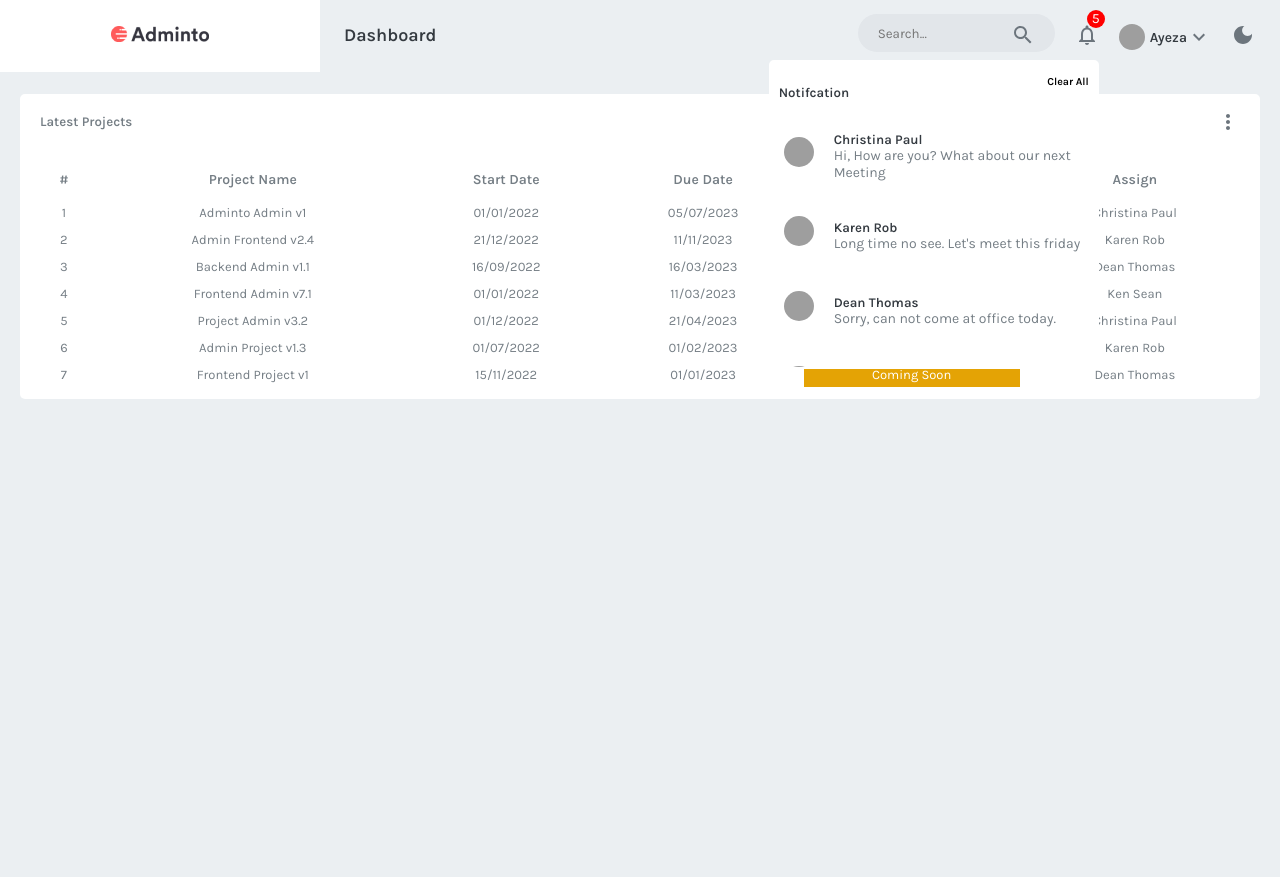
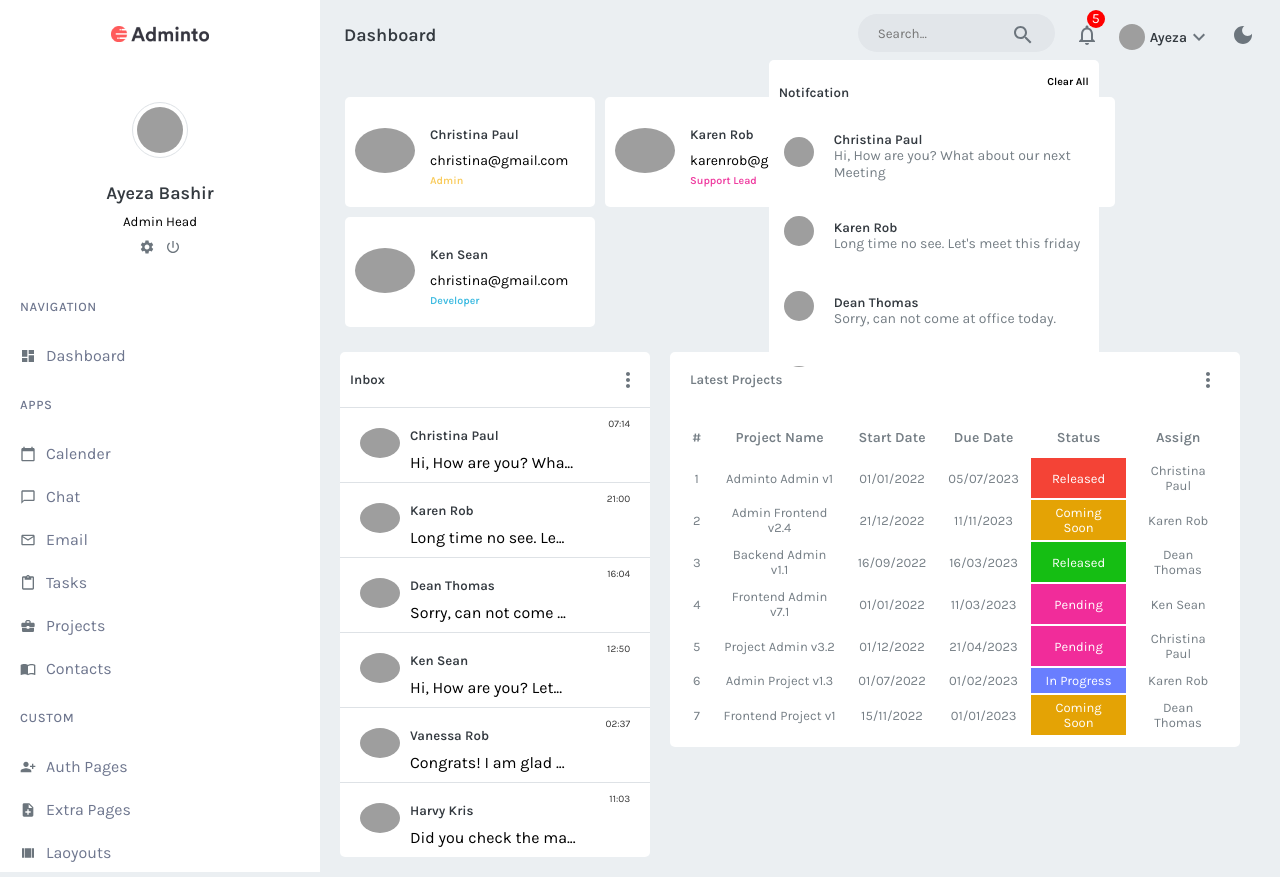
Before and after one commit to ayezabashir/ReactJs-AdminDashboard, a React (Vite) app: page / in a window 1280 px wide. Both pictures are taken after a click on the icon 1086 px from the left and 35 px from the top of the page. Before the commit the page ends 800 px from the top, so only its background shows below. Built offline with nearby package versions, Linux system fonts and the light colour scheme; grey boxes are pictures that could not be loaded.

Commit message:
fixing styles

```diff
--- a/src/App.jsx
+++ b/src/App.jsx
@@ -1,9 +1,8 @@
 import './App.scss'
 import Header from './components/header/Header'
-// import Sidebar from './components/sidebar/Sidebar'
-// import Users from './components/users/Users';
-// import Inbox from './components/inbox/Inbox';
-import Projects from './components/projects/Projects';
+import Sidebar from './components/sidebar/Sidebar'
+import Dashboard from './pages/Dashboard';
+
 import { useState } from 'react';
 function App() {
   const [lightmode, setLightmMode] = useState(true);
@@ -13,10 +12,10 @@ function App() {
   return (
     <>
       <Header mode={switchModes} light={lightmode} />
-      {/* <Sidebar /> */}
-      {/* <Users /> */}
-      {/* <Inbox /> */}
-      <Projects />
+      <main>
+        <Sidebar />
+        <Dashboard />
+      </main>
     </>
   )
 }
--- a/src/App.scss
+++ b/src/App.scss
@@ -3,11 +3,14 @@ $bg-input: #e2e6ea;
 $text-hover: #71b6f9;
 $border-color: #dee2e6;
 $link-color: #6e768e;
+$body-bg: #ebeff2;
 
 // header
 .header {
   width: 100vw;
-  height: 100%;
+  position: fixed;
+  z-index: 111;
+  background: $body-bg;
   .container {
     display: flex;
     justify-content: space-between;
@@ -237,90 +240,26 @@ $link-color: #6e768e;
   }
 }
 
-// Sidebar
-.sidebar {
-  background: #fff;
-  width: 25vw;
-  margin-top: -4px;
-  height: 100vh;
-  position: fixed;
-  overflow: scroll;
-  .content {
-    padding: 30px 0;
-    .content-top {
+// Main
+main {
+  position: absolute;
   display: flex;
-      flex-direction: column;
-      align-items: center;
-      justify-content: center;
-      .image {
-        margin: 10px 0;
-        img {
-          width: 3.5rem;
-          height: 3.5rem;
-          border-radius: 50%;
-        }
-        .thumbnail {
-          padding: 0.25rem;
-          border: 1px solid $border-color;
-        }
-      }
-      .icons {
-        margin: 10px 0;
-        .icon {
-          font-size: 16px;
-          margin: 0 5px;
-        }
-      }
-    }
-    .content-bottom {
-      margin-top: 20px;
-      margin-bottom: 50px;
-      .title {
-        h5 {
-          padding: 10px 20px;
-          letter-spacing: 0.05em;
-          font-weight: 500 !important;
-          color: $link-color;
-          pointer-events: none;
-          font-weight: normal;
-          font-size: 0.8rem;
-          text-transform: uppercase;
-        }
-        .item {
-          padding: 12px 20px;
-          display: flex;
-          justify-content: flex-start;
-          align-items: center;
-          color: $link-color;
-          cursor: pointer;
+  right: 0;
+  left: 0;
+  top: 72px;
 
-          .icon {
-            font-size: 16px;
-            margin-right: 10px;
-          }
-
-          &:hover {
-            .icon,
-            p {
-              color: $text-hover;
-              transition: all 0.3s ease;
-            }
-          }
-        }
-      }
-    }
-  }
-}
-
+  .dashboard {
+    width: 75vw;
+    position: absolute;
+    right: 0;
+    padding: 20px;
     // Users
     .users {
       display: flex;
-  justify-content: space-evenly;
-  align-items: center;
       flex-wrap: wrap;
       .user {
         margin: 5px;
-    width: 260px;
+        width: 250px;
         background: #fff;
         border-radius: 5px;
         padding: 20px 10px;
@@ -351,9 +290,13 @@ $link-color: #6e768e;
         }
       }
     }
-
+    .inbox-projects {
+      display: flex;
+      justify-content: space-between;
+      align-items: baseline;
       // Inbox
       .inbox {
+        border-radius: 5px;
         display: flex;
         flex-direction: column;
         width: 320px;
@@ -432,6 +375,82 @@ $link-color: #6e768e;
                   font-size: 13px;
                   padding: 5px 10px;
                   font-weight: 400;
+                }
+              }
+            }
+          }
+        }
+      }
+    }
+  }
+}
+.sidebar {
+  background: #fff;
+  width: 25vw;
+  height: 100vh;
+  position: fixed;
+  overflow: scroll;
+  z-index: 1111;
+  .content {
+    padding: 20px 0 0 0;
+    .content-top {
+      display: flex;
+      flex-direction: column;
+      align-items: center;
+      justify-content: center;
+      .image {
+        margin: 10px 0;
+        img {
+          width: 3.5rem;
+          height: 3.5rem;
+          border-radius: 50%;
+        }
+        .thumbnail {
+          padding: 0.25rem;
+          border: 1px solid $border-color;
+        }
+      }
+      .icons {
+        margin: 10px 0;
+        .icon {
+          font-size: 16px;
+          margin: 0 5px;
+        }
+      }
+    }
+    .content-bottom {
+      margin-top: 20px;
+      margin-bottom: 50px;
+      .title {
+        h5 {
+          padding: 10px 20px;
+          letter-spacing: 0.05em;
+          font-weight: 500 !important;
+          color: $link-color;
+          pointer-events: none;
+          font-weight: normal;
+          font-size: 0.8rem;
+          text-transform: uppercase;
+        }
+        .item {
+          padding: 12px 20px;
+          display: flex;
+          justify-content: flex-start;
+          align-items: center;
+          color: $link-color;
+          cursor: pointer;
+
+          .icon {
+            font-size: 16px;
+            margin-right: 10px;
+          }
+
+          &:hover {
+            .icon,
+            p {
+              color: $text-hover;
+              transition: all 0.3s ease;
+            }
           }
         }
       }
@@ -531,17 +550,21 @@ $link-color: #6e768e;
       }
     }
   }
+  main {
     .sidebar {
       display: none;
     }
+    .dashboard {
+      width: 100%;
       .users {
         .user {
           width: 100%;
+          padding: 10px;
           .user-img {
-        margin-left: 20px;
+            margin-left: 10px;
             margin-right: 40px;
             img {
-          width: 100px;
+              width: 80px;
               border-radius: 50%;
             }
           }
@@ -558,4 +581,14 @@ $link-color: #6e768e;
           }
         }
       }
+      .inbox-projects {
+        flex-direction: column;
+        align-items: center;
+        .inbox,
+        .projects {
+          width: 100%;
         }
+      }
+    }
+  }
+}
--- /dev/null
+++ b/src/pages/Dashboard.jsx
@@ -0,0 +1,21 @@
+import Users from '../components/users/Users'
+import Inbox from '../components/inbox/Inbox';
+import Projects from '../components/projects/Projects';
+
+const Dashboard = () => {
+    return (
+        <>
+            <div className="dashboard">
+                <div className="users">
+                    <Users />
+                </div>
+                <div className="inbox-projects">
+                    <Inbox />
+                    <Projects />
+                </div>
+            </div>
+        </>
+    )
+}
+
+export default Dashboard
```
Lines whose indentation alone changed are shown as unchanged.
